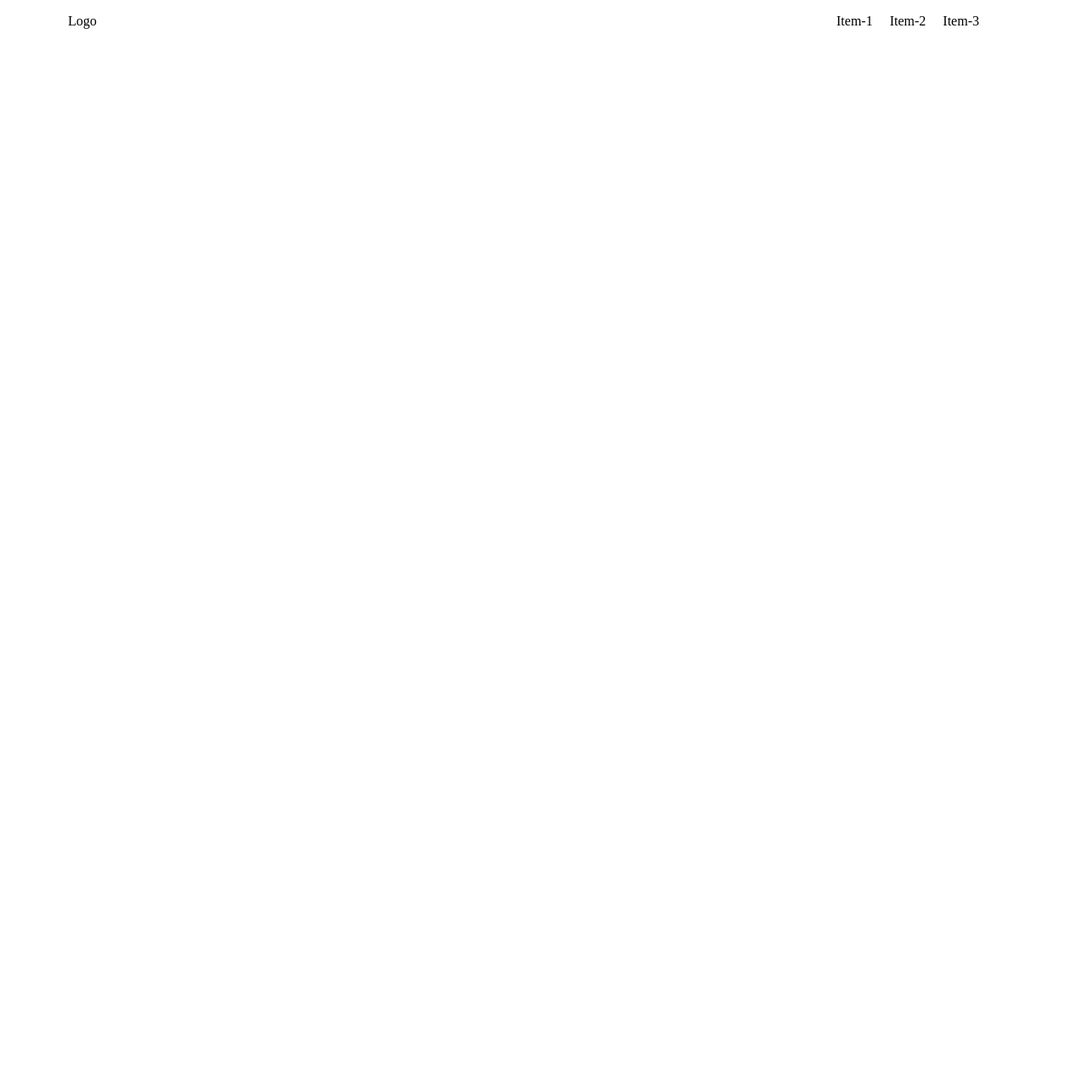
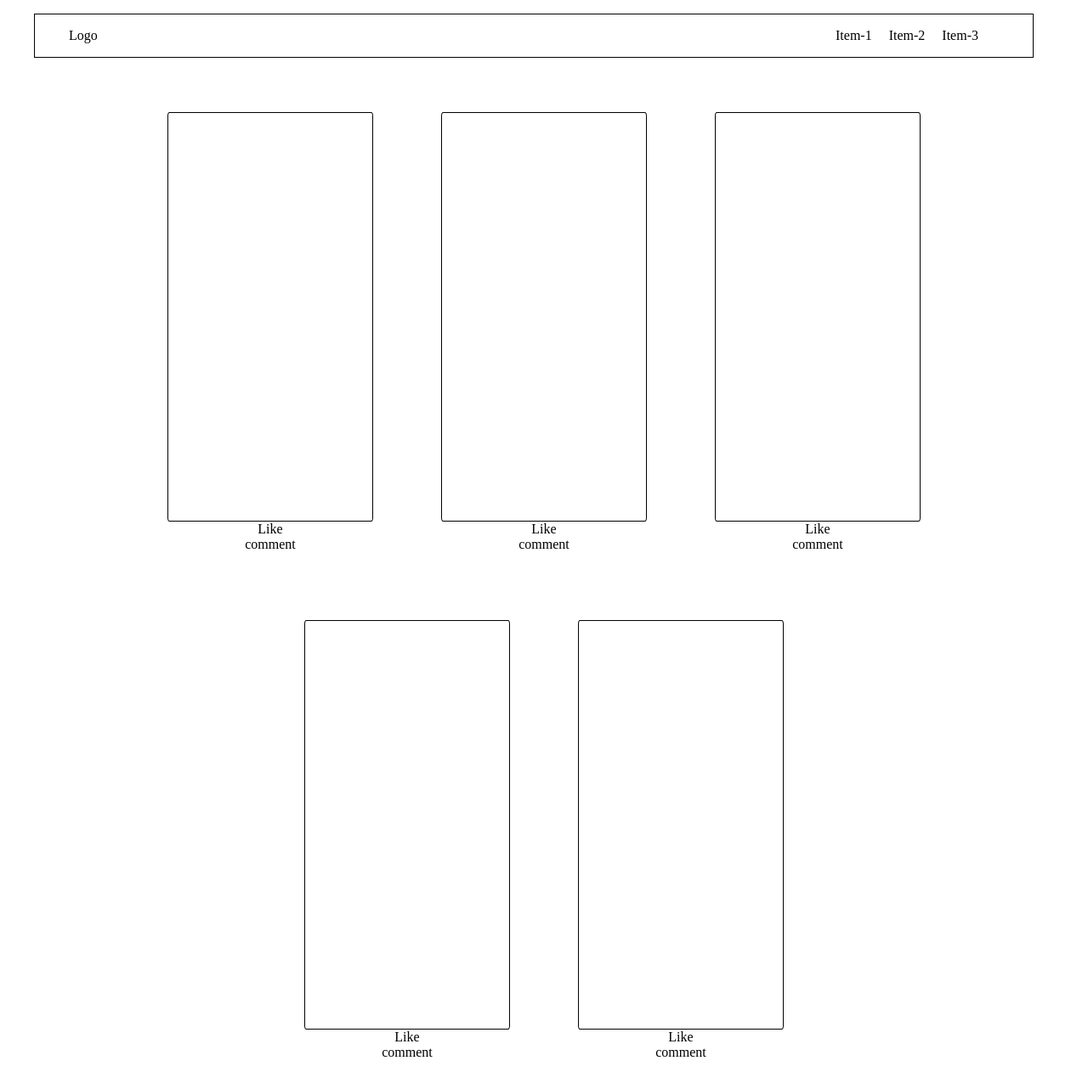
Before and after one commit to tonnytech/Javascript-capstone-project, a website built with webpack: page src/index.html in a window 1280 px wide. Shown: the whole page at 85% size. Before the commit the page ends 800 px from the top, so only its background shows below. Built offline with nearby package versions, Linux system fonts and the light colour scheme.

Commit message:
added page structure

```diff
--- a/src/index.css
+++ b/src/index.css
@@ -8,9 +8,14 @@
     justify-content: space-between;
     align-items: center;
     align-content: center;
-    padding-right: 8rem;
-    padding-left: 5rem;
+    padding-right: 4rem;
+    padding-left: 2.5rem;
+    margin-right: 4rem;
+    margin-left: 2.5rem;
     padding-top: 1rem;
+    margin-top: 1rem;
+    padding-bottom: 1rem;
+    border: 1px solid black;
 }
 
 .nav-list-elements {
@@ -18,3 +23,26 @@
     display: flex;
     gap: 20px;
 }
+
+.movie-display {
+    margin: 5%;
+    display: flex;
+    flex-direction: row;
+    gap: 5rem;
+    flex-wrap: wrap;
+    justify-content: center;
+    align-items: center;
+}
+
+.movie-wrapper {
+    display: flex;
+    flex-direction: column;
+    align-items: center;
+}
+
+.image-container {
+    border: 1px solid black;
+    height: 30rem;
+    width: 15rem;
+    border-radius: 1%;
+}
--- a/src/index.html
+++ b/src/index.html
@@ -12,13 +12,40 @@
       <nav class="navigation">
         <div class="nav-logo">Logo</div>
         <div class="nav-list">
-            <ul class="nav-list-elements">
-                <li class="list-item">Item-1</li>
-                <li class="list-item">Item-2</li>
-                <li class="list-item">Item-3</li>
-            </ul>
+          <ul class="nav-list-elements">
+            <li class="list-item">Item-1</li>
+            <li class="list-item">Item-2</li>
+            <li class="list-item">Item-3</li>
+          </ul>
         </div>
       </nav>
+      <section class="movie-display">
+        <div class="movie-wrapper">
+          <div class="image-container"> </div>
+          <div class="like">Like</div>
+          <div class="comment">comment</div>
+        </div>
+        <div class="movie-wrapper">
+            <div class="image-container"> </div>
+            <div class="like">Like</div>
+            <div class="comment">comment</div>
+          </div>
+          <div class="movie-wrapper">
+            <div class="image-container"> </div>
+            <div class="like">Like</div>
+            <div class="comment">comment</div>
+          </div>
+          <div class="movie-wrapper">
+            <div class="image-container"> </div>
+            <div class="like">Like</div>
+            <div class="comment">comment</div>
+          </div>
+          <div class="movie-wrapper">
+            <div class="image-container"> </div>
+            <div class="like">Like</div>
+            <div class="comment">comment</div>
+          </div>
+      </section>
     </main>
     <footer></footer>
   </body>
```
Also changed, not shown: 1 other file.
